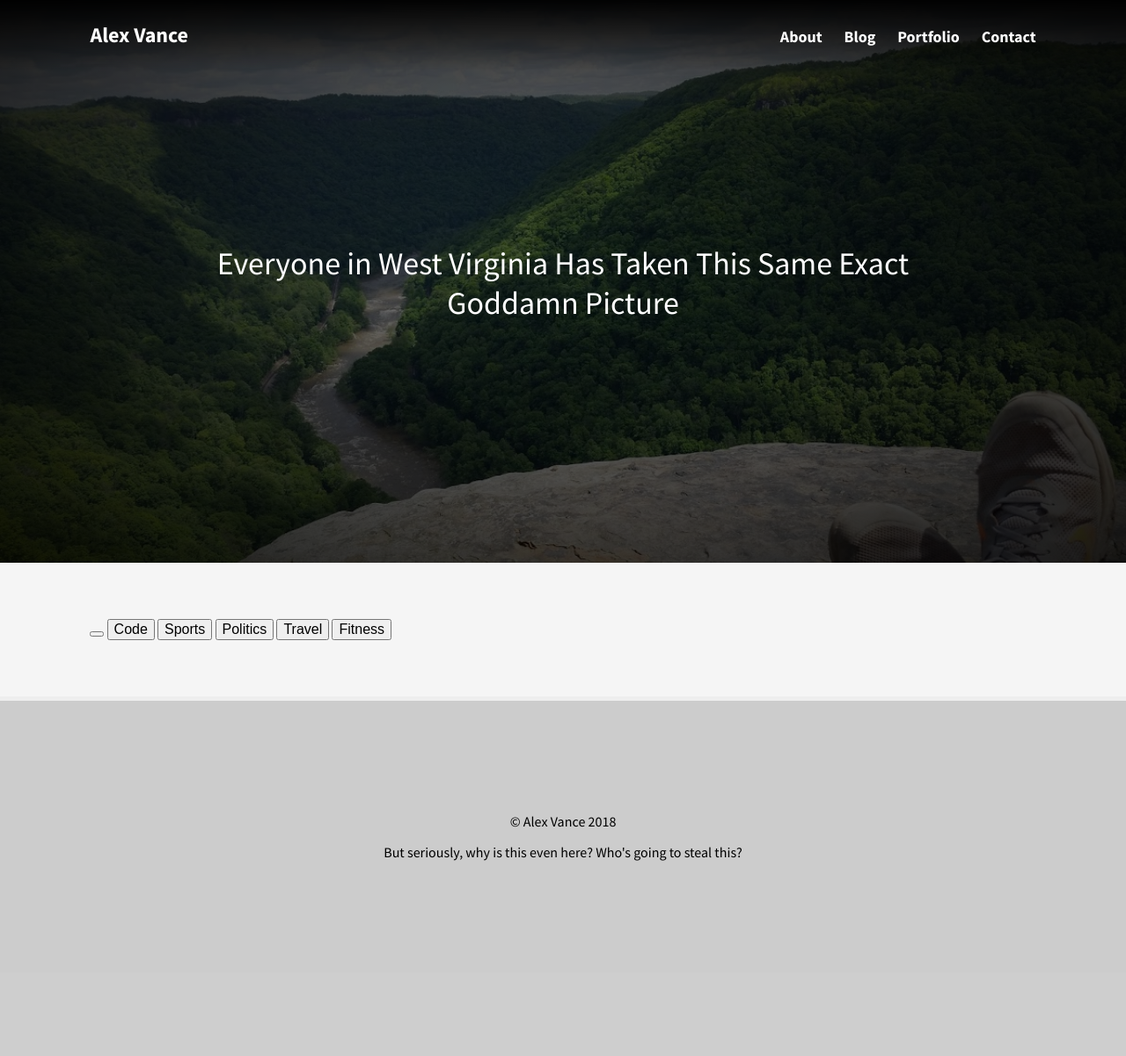
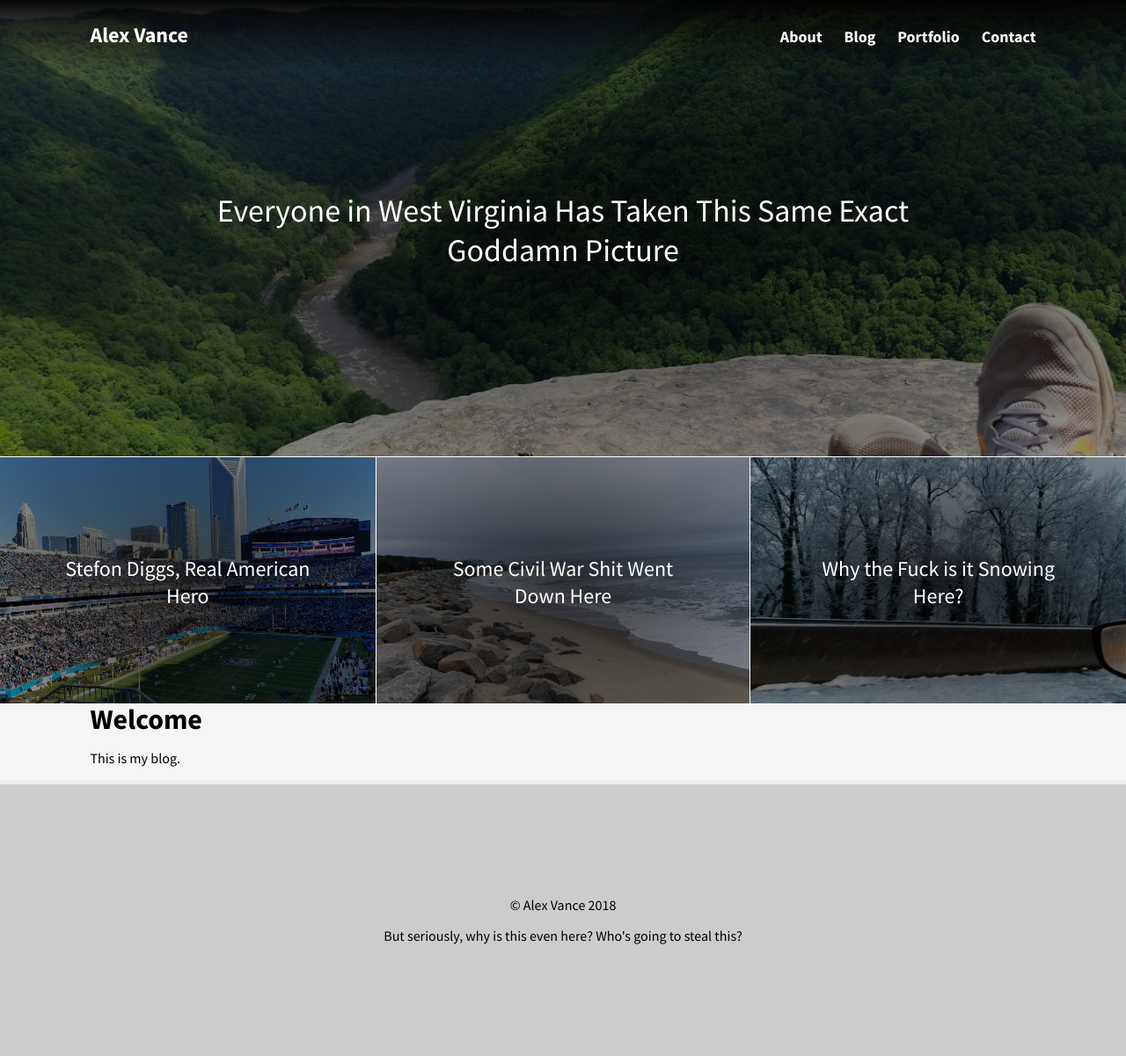
Before and after one commit to HerdADVance/blog, a PHP site: page / in a window 1280 px wide. Shown: the whole page at 88% size. Before the commit the page ends 979 px from the top, so only its background shows below. Run offline with PHP 8.4, Linux system fonts and the light colour scheme.

Commit message:
Messing around with homepage design

```diff
--- a/assets/css/style.css
+++ b/assets/css/style.css
@@ -24,6 +24,16 @@ body{
 .wrap{
 	padding: 0 8%;
 }
+.overlay-text{
+	color: #FFF;
+	font-weight: normal;
+	display: inline-block;
+	margin-left: 15%;
+  	line-height: normal;
+  	text-align: center;
+  	vertical-align: middle;
+  	width: 70%;
+}
 
 /* SECTIONS */
 main{
@@ -31,7 +41,7 @@ main{
 	text-align: left;
 }
 section{
-	margin-bottom: 4em;
+
 }
 .section-title{
 	border-bottom: 1px solid #CCC;
@@ -74,25 +84,59 @@ section{
 
 /* HOME FEATURED */
 .home-featured{
-	background-position: top;
+	background-position: center;
 	background-size: cover;
-	height: 80vh;
-	line-height: 80vh;
+	border-bottom: 1px solid #FFF;
+	height: 65vh;
+	line-height: 65vh;
 	width: 100%;
 }
 .home-featured h1{
-	color: white;
 	font-size: 2.25em;
-	font-weight: normal;
-	display: inline-block;
-	margin-left: 15%;
-  	line-height: normal;
-  	text-align: center;
-  	vertical-align: middle;
-  	width: 70%;
 }
 .home-featured a{
 	display: block;
+}
+
+/* HOME SECONDARY */
+.home-secondary{
+	align-items: center;
+	display: flex;
+}
+.home-secondary-article{
+	background-position: top;
+	background-size: cover;
+	height: 35vh;
+	line-height: 35vh;
+	width: 33.3333333%;
+}
+.home-secondary-article:nth-child(2){
+	border-left: 1px solid #FFF;
+	border-right: 1px solid #FFF;
+}
+.home-secondary-article h1{
+	font-size: 1.5em;
+}
+.home-secondary-article a{
+	display: block;
+}
+
+/* HOME SECTIONS */
+.home-sections{
+	align-items: center;
+	display: flex;
+	padding: 0 0 1em;
+}
+.home-sections button{
+	background: steelblue;
+	border-top: none;
+	color: white;
+	cursor: pointer;
+	padding: 20px 0;
+	width: 20%;
+}
+.home-sections button:hover{
+	background: midnightblue;
 }
 
 /* ARTICLE HEADER */
--- a/index.php
+++ b/index.php
@@ -24,20 +24,42 @@
 		</nav>
 	</header>
 	<main>
-		<section class="home-featured" style="background-image: radial-gradient(rgba(0,0,0,0.5), rgba(0,0,0,0.9)), url('/assets/images/new-river-overlook-feet.jpg');">
+		<section class="home-featured" style="background-image: radial-gradient(rgba(0,0,0,0.75), rgba(0,0,0,0.4)), url('/assets/images/new-river-overlook-feet.jpg');">
 			<a href="/article.php">
-				<h1>Everyone in West Virginia Has Taken This Same Exact Goddamn Picture</h1>
+				<h1 class="overlay-text">Everyone in West Virginia Has Taken This Same Exact Goddamn Picture</h1>
 			</a>
 		</section>
 
-		<section class="home-sections wrap">
-			<button></button>
+		<section class="home-secondary">
+			<div class="home-secondary-article" style="background-image: radial-gradient(rgba(0,0,0,0.75), rgba(0,0,0,0.4)), url('/assets/images/vikes-panthers.jpg');">
+				<a href="/article.php">
+					<h1 class="overlay-text">Stefon Diggs, Real American Hero</h1>
+				</a>
+			</div>
+			<div class="home-secondary-article" style="background-image: radial-gradient(rgba(0,0,0,0.75), rgba(0,0,0,0.4)), url('/assets/images/wilmington-beach.jpg');">
+				<a href="/article.php">
+					<h1 class="overlay-text">Some Civil War Shit Went Down Here</h1>
+				</a>
+			</div>
+			<div class="home-secondary-article" style="background-image: radial-gradient(rgba(0,0,0,0.75), rgba(0,0,0,0.4)), url('/assets/images/winston-salem-snow.jpg');">
+				<a href="/article.php">
+					<h1 class="overlay-text">Why the Fuck is it Snowing Here?</h1>
+				</a>
+			</div>
+		</section>
+
+		<section class="home-welcome wrap">
+			<h1>Welcome</h1>
+			<p>This is my blog.</p>
+		</section>
+
+		<!--section class="home-sections">
 			<button>Code</button>
 			<button>Sports</button>
 			<button>Politics</button>
 			<button>Travel</button>
 			<button>Fitness</button>
-		</section>
+		</section-->
 
 	</main>
 
```
